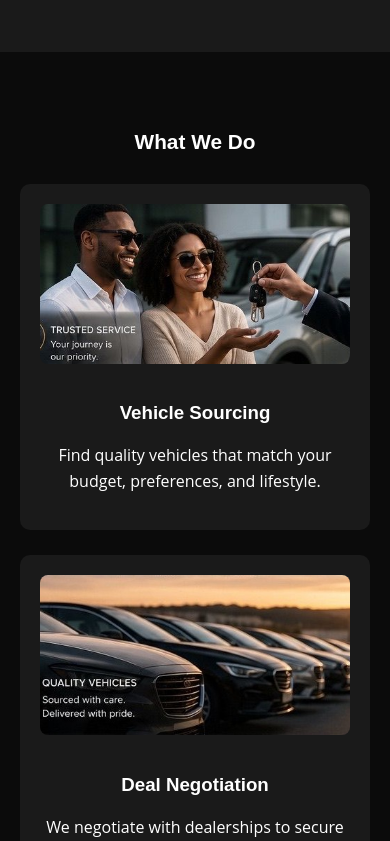
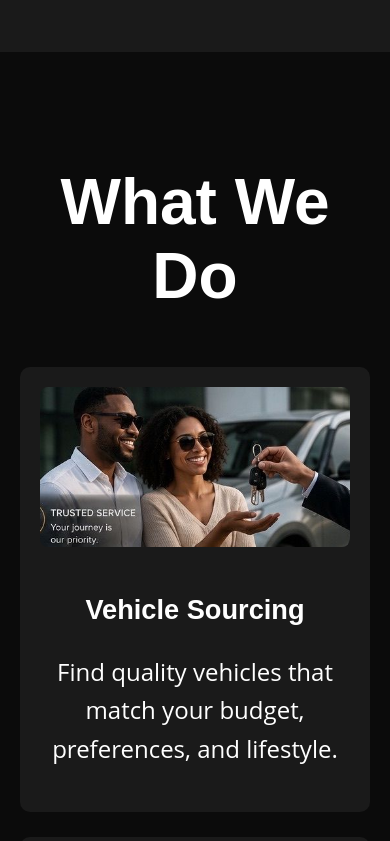
Before and after one commit to MphoJr/Carfinders-sa, a React (Create React App) app: page / in a window 390 px wide. Shown: the part 2120-2961 px from the top of the page. Built offline with nearby package versions, Linux system fonts and the light colour scheme.

Commit message:
Enhance Services component styling; update heading and paragraph font sizes for improved readability and responsiveness

```diff
--- a/src/components/Services.jsx
+++ b/src/components/Services.jsx
@@ -30,7 +30,7 @@ export default function Services() {
 
   return (
     <section id="services" className="services">
-      <h2>What We Do</h2>
+      <h2 font-size="2rem">What We Do</h2>
       <div className="services-grid">
         {services.map((s, i) => (
           <div key={i} className="service-card">
--- a/src/styles/global.css
+++ b/src/styles/global.css
@@ -265,3 +265,13 @@ form button {
   border-radius: 8px;
   margin-bottom: 15px;
 }
+
+.services h2 {
+  font-size: clamp(4rem, 4vw, 1.5rem);
+}
+.services p {
+  font-size: clamp(1.5rem, 2vw, 0.9rem);
+}
+.services .service-card h3 {
+  font-size: clamp(1.7rem, 2vw, 1.2rem);
+}
```
